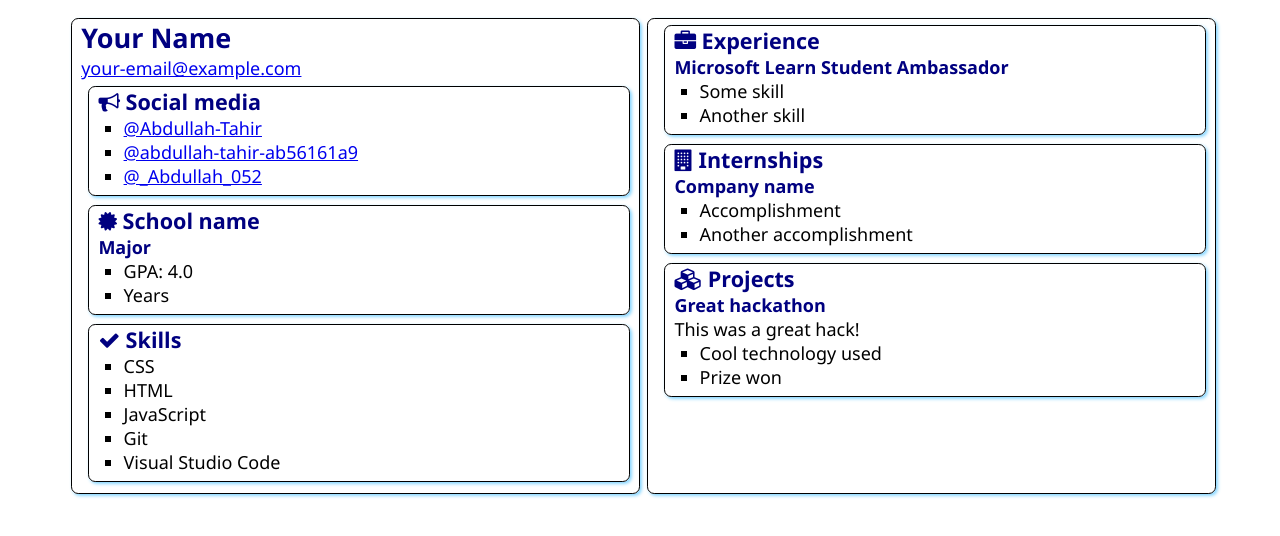
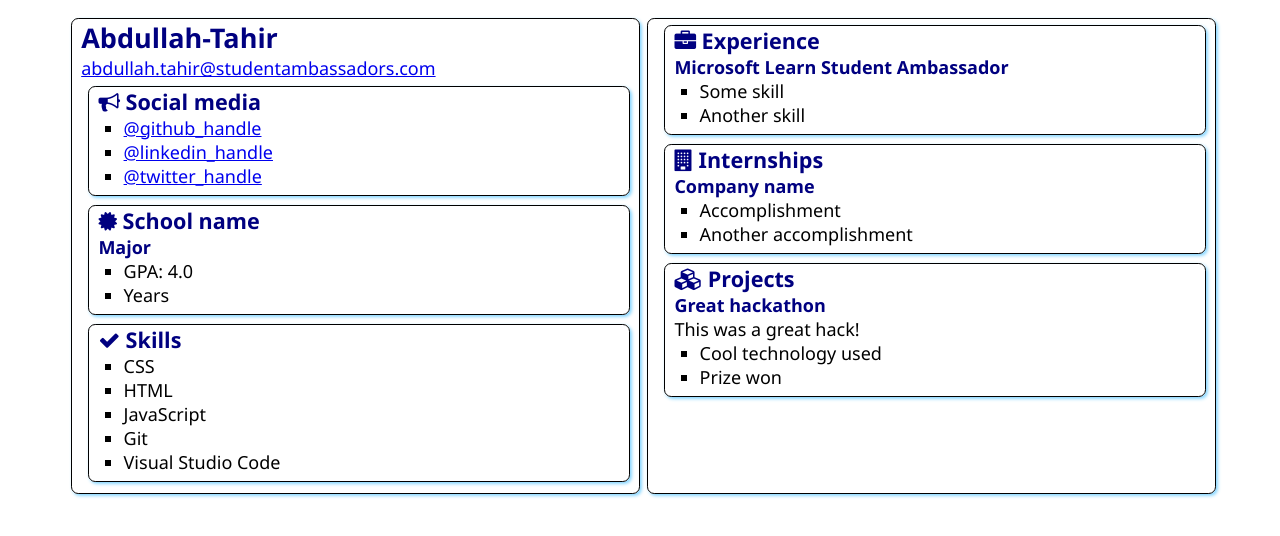
Before and after one commit to Abdullah-Tahir/SATechnicalOnboarding, a plain HTML site: page src/index.html in a window 1280 px wide. Drawn offline with Linux system fonts and the light colour scheme.

Commit message:
Update index.html
NEW

```diff
--- a/src/index.html
+++ b/src/index.html
@@ -12,8 +12,8 @@
 <body>
     <main>
         <article class="box">
-            <h1>Your Name</h1>
-            <div><a href="mailto:your.email@example.com">your-email@example.com</a></div>
+            <h1>Abdullah-Tahir</h1>
+            <div><a href="mailto:abdullah.tahir@studentambassadors.com">abdullah.tahir@studentambassadors.com</a></div>
 
             <section class="box">
                 <h2>
@@ -21,9 +21,9 @@
                     Social media
                 </h2>
                 <ul>
-                    <li><a href="https://github.com/Abdullah-Tahir">@Abdullah-Tahir</a></li>
-                    <li><a href="https://www.linkedin.com/in/abdullah-tahir-ab56161a9">@abdullah-tahir-ab56161a9</a></li>
-                    <li><a href="https://twitter.com/_Abdullah_052">@_Abdullah_052</a></li>
+                    <li><a href="https://github.com/Abdullah-Tahir">@github_handle</a></li>
+                    <li><a href="https://www.linkedin.com/in/abdullah-tahir-ab56161a9/">@linkedin_handle</a></li>
+                    <li><a href="https://twitter.com/_Abdullah_052">@twitter_handle</a></li>
                 </ul>
             </section>
 
```
